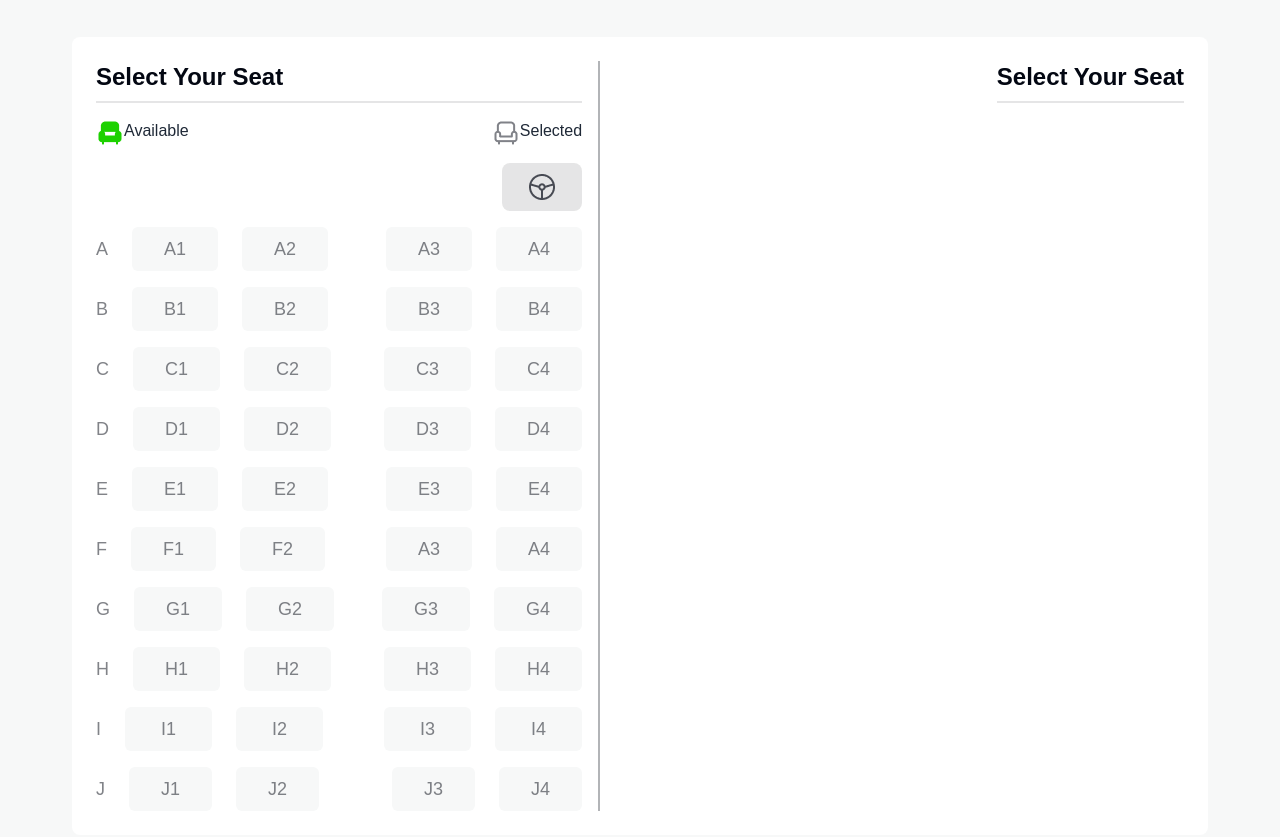
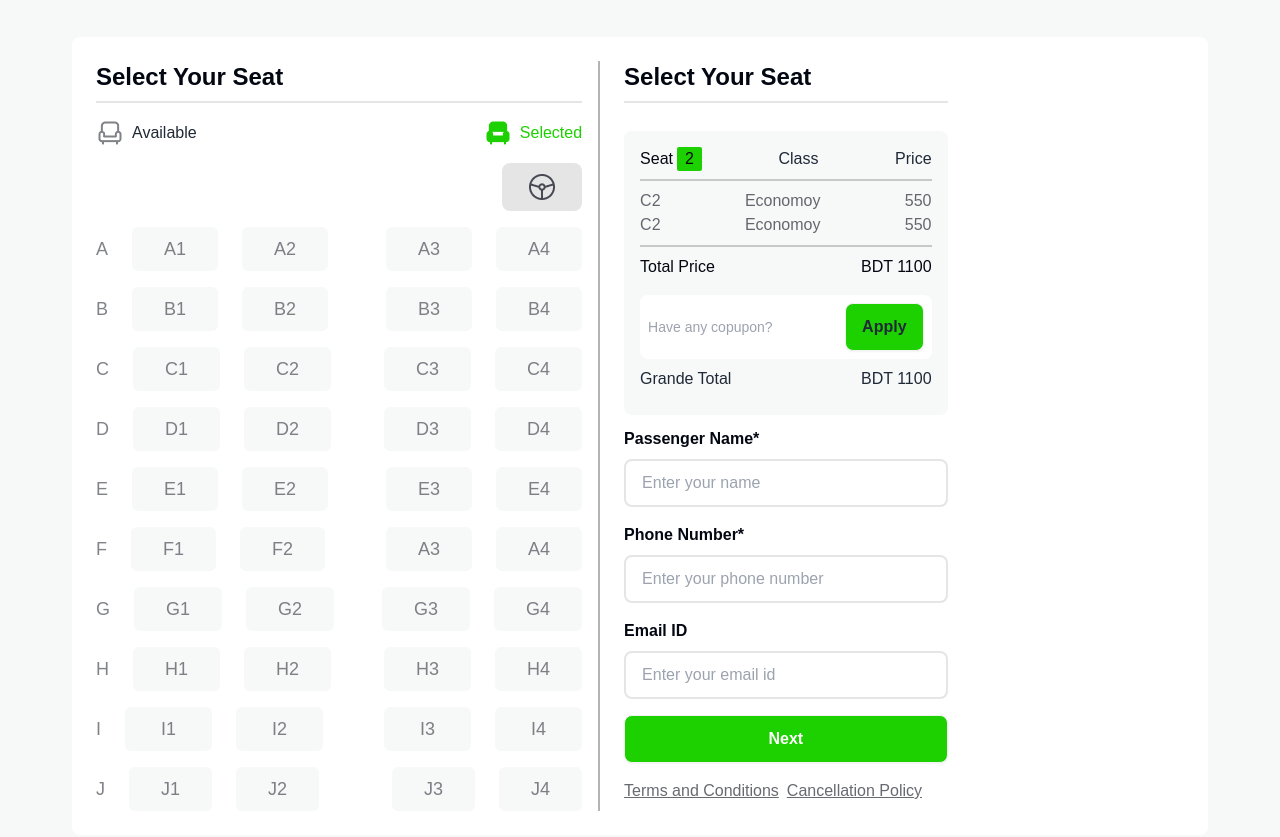
Before and after one commit to AirinNila/smart-ticketing, a plain HTML site: page index.html in a window 1280 px wide. Shown: the part 1649-2486 px from the top of the page. Drawn offline with nearby package versions, Linux system fonts and the light colour scheme.

Commit message:
main section added

```diff
--- a/index.html
+++ b/index.html
@@ -207,19 +207,19 @@
             </div>
         </div>
           <!-- seat -->
-          <div class="flex justify-between mt-10 mx-8 p-6 bg-white rounded-lg">
+          <div class="flex flex-col md:flex-row justify-start mt-10 mx-8 p-6 bg-white rounded-lg">
             <!-- selected section -->
             <div class="flex flex-col gap-4 border-r-2 border-[#0307124D] pr-4">
               <div>
                 <p class="text-2xl font-semibold text-des border-b-2 border-[#0307121A] pb-2">Select Your Seat</p>
                 <div class="flex justify-between mt-4">
-                  <div class="flex">
-                    <img src="./images/seat-green-filled.png" alt="icon">
+                  <div class="flex items-center gap-2">
+                    <img src="./images/seat-gray.png" alt="icon">
                   <p>Available</p>
                    </div>
-                  <div class="flex">
-                    <img src="./images/seat-gray.png" alt="icon">
-                  <p>Selected</p>
+                  <div class="flex items-center gap-2">
+                    <img src="./images/seat-green-filled.png" alt="icon">
+                  <p class="text-primary">Selected</p>
                 </div>
                 </div>
               </div>
@@ -355,11 +355,68 @@
               </div>
             </div>
             <!-- form  -->
-            <div>
-              <p class="text-2xl font-semibold text-des border-b-2 border-[#0307121A] pb-2">Select Your Seat</p>
+            <div class="pl-6 flex flex-col gap-3">
+              <p class="text-2xl font-semibold text-des border-b-2 border-[#0307121A] pb-2 ">Select Your Seat</p>
+              <!-- ticket count -->
+              <div class="bg-[#F7F8F8] rounded-lg flex flex-col gap-2 p-4 mt-4 text-base ">
+                <div class="flex justify-between border-b-2 border-[#03071233] pb-2">
+                 <div class="flex items-center gap-1 text-des">
+                  <p>Seat</p>
+                  <p class="bg-primary px-2 rounded-sm">2</p>
+                 </div>
+                  <p>Class</p>
+                  <p>Price</p>
+                </div>
+                <div class="flex flex-col justify-center border-b-2 border-[#03071233] pb-2 text-dex">
+                  <div class="flex justify-between ">
+                    <p>C2</p>
+                    <p>Economoy</p>
+                    <p>550</p>
+                  </div>
+                  <div class="flex justify-between ">
+                    <p>C2</p>
+                    <p>Economoy</p>
+                    <p>550</p></div>
+                </div>
+                <div class="flex justify-between  pb-2 text-des">
+                  <p>Total Price</p>
+                  <p>BDT 1100</p>
+                </div>
+                <!-- Coupon -->
+                 <div class="flex gap-4 bg-white p-2 rounded-lg">
+                  <input type="text" placeholder="Have any copupon?" class="text-sm text-[#03071266]">
+                  <button class="btn bg-primary text-base font-semibold rounded-lg">Apply</button>
+                 </div>
+
+                <div class="flex justify-between  pb-2">
+                  <p>Grande Total</p>
+                  <p>BDT 1100</p>
+                </div>
+              </div>
+              <!-- input -->
+               <div class="flex flex-col gap-4">
+              <fieldset class="fieldset">
+                <legend class="fieldset-legend text-des font-semibold pb-2">Passenger Name*</legend>
+                <input type="text" class="input border-2 border-[#0307121A] w-full" placeholder="Enter your name" />
+              </fieldset>
+              <fieldset class="fieldset">
+                <legend class="fieldset-legend  text-des font-semibold pb-2">Phone Number*</legend>
+                <input type="number" class="input border-2 border-[#0307121A] w-full" placeholder="Enter your phone number"  required />
+              </fieldset>
+              <fieldset class="fieldset">
+                <legend class="fieldset-legend  text-des font-semibold pb-2">Email ID</legend>
+                <input type="email" class="input border-2 border-[#0307121A] w-full" placeholder="Enter your email id"  required />
+              </fieldset>
+              <button class="btn bg-primary text-white text-base font-semibold rounded-lg disabled">Next</button>
+              <div class="flex gap-2 text-dex">
+                <p><u>Terms and Conditions</u></p>
+                <p><u>Cancellation Policy</u></p>
+              </div>
+            </div>
             </div>
           </div>
         </section>
+
 
     </main>
 
```
